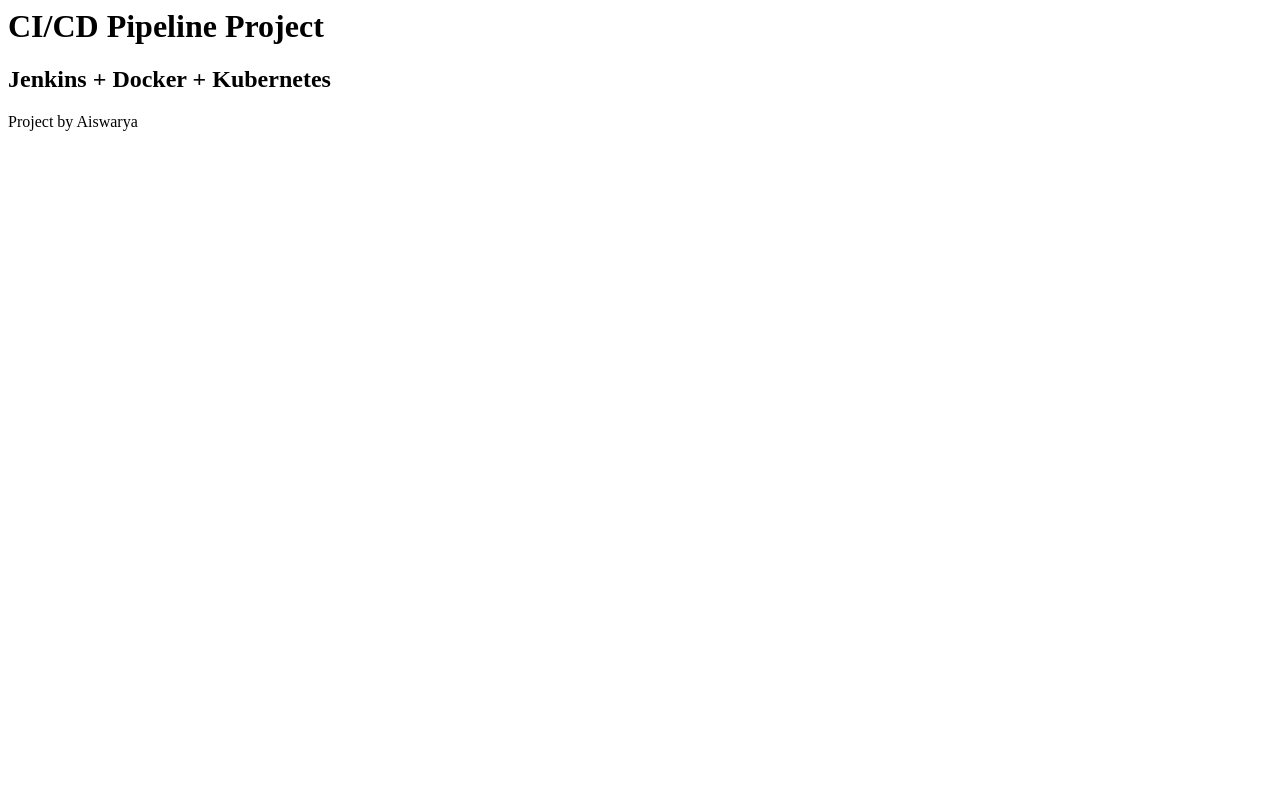
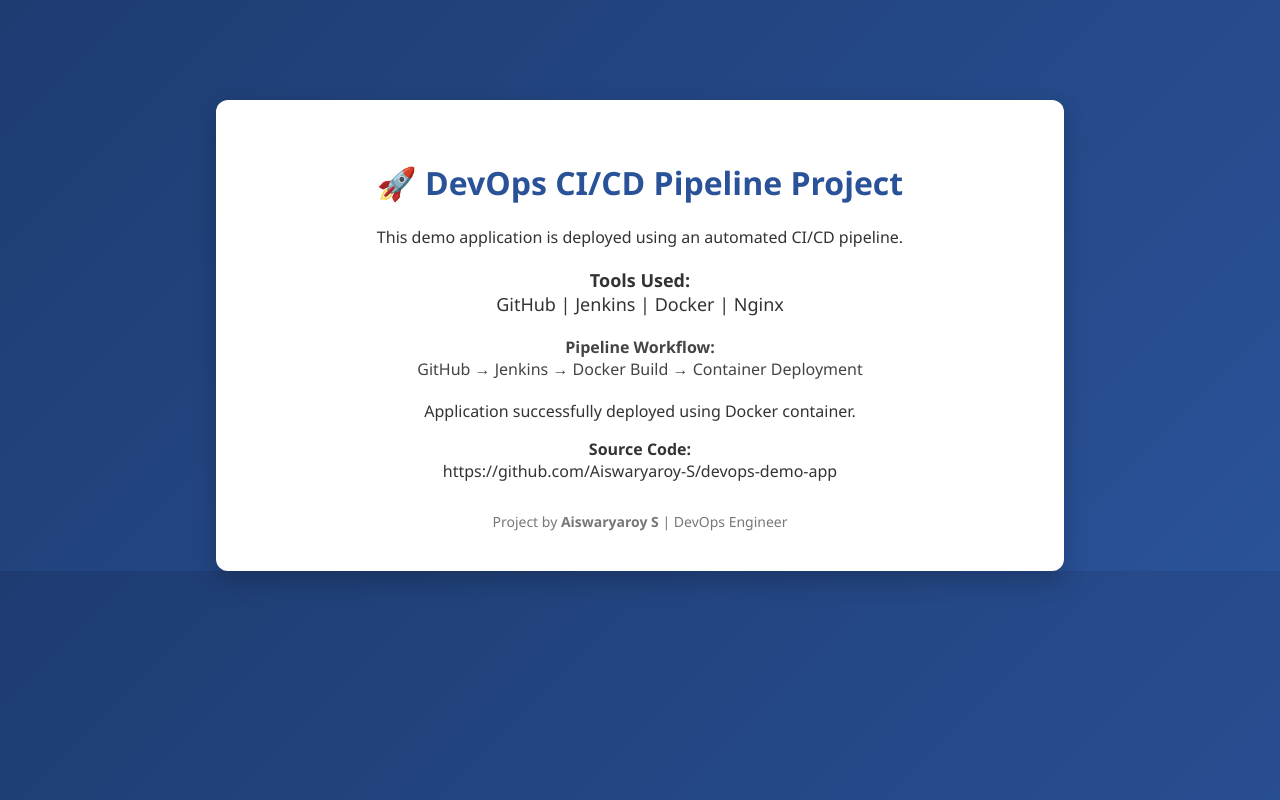
Before and after one commit to Aiswaryaroy-S/devops-demo-app, a plain HTML site: page index.html in a window 1280 px wide. Drawn offline with Linux system fonts and the light colour scheme.

Commit message:
Update UI and add pipeline workflow to demo application
Improved application page with DevOps tools, pipeline workflow and GitHub repository link.

```diff
--- a/index.html
+++ b/index.html
@@ -1,12 +1,92 @@
-<html>
+<!DOCTYPE html>
+<html lang="en">
 <head>
-<title>DevOps Project</title>
+<meta charset="UTF-8">
+<title>DevOps CI/CD Pipeline Demo</title>
+
+<style>
+body{
+    margin:0;
+    font-family: "Segoe UI", Arial, sans-serif;
+    background: linear-gradient(135deg,#1e3c72,#2a5298);
+    color:white;
+    text-align:center;
+}
+
+.container{
+    margin-top:100px;
+}
+
+.card{
+    background:white;
+    color:#333;
+    width:60%;
+    margin:auto;
+    padding:40px;
+    border-radius:12px;
+    box-shadow:0 10px 25px rgba(0,0,0,0.2);
+}
+
+h1{
+    color:#2a5298;
+}
+
+.tools{
+    margin-top:20px;
+    font-size:18px;
+}
+
+.pipeline{
+    margin-top:20px;
+    font-size:16px;
+    color:#444;
+}
+
+.footer{
+    margin-top:30px;
+    font-size:14px;
+    color:#777;
+}
+</style>
+
 </head>
+
 <body>
 
-<h1>CI/CD Pipeline Project</h1>
-<h2>Jenkins + Docker + Kubernetes</h2>
-<p>Project by Aiswarya</p>
+<div class="container">
+<div class="card">
+
+<h1>🚀 DevOps CI/CD Pipeline Project</h1>
+
+<p>
+This demo application is deployed using an automated CI/CD pipeline.
+</p>
+
+<div class="tools">
+<b>Tools Used:</b><br>
+GitHub | Jenkins | Docker | Nginx
+</div>
+
+<div class="pipeline">
+<b>Pipeline Workflow:</b><br>
+GitHub → Jenkins → Docker Build → Container Deployment
+</div>
+
+<p style="margin-top:20px;">
+Application successfully deployed using Docker container.
+</p>
+
+<p>
+<b>Source Code:</b><br>
+https://github.com/Aiswaryaroy-S/devops-demo-app
+</p>
+
+<div class="footer">
+Project by <b>Aiswaryaroy S</b> | DevOps Engineer
+</div>
+
+</div>
+</div>
 
 </body>
 </html>
```
